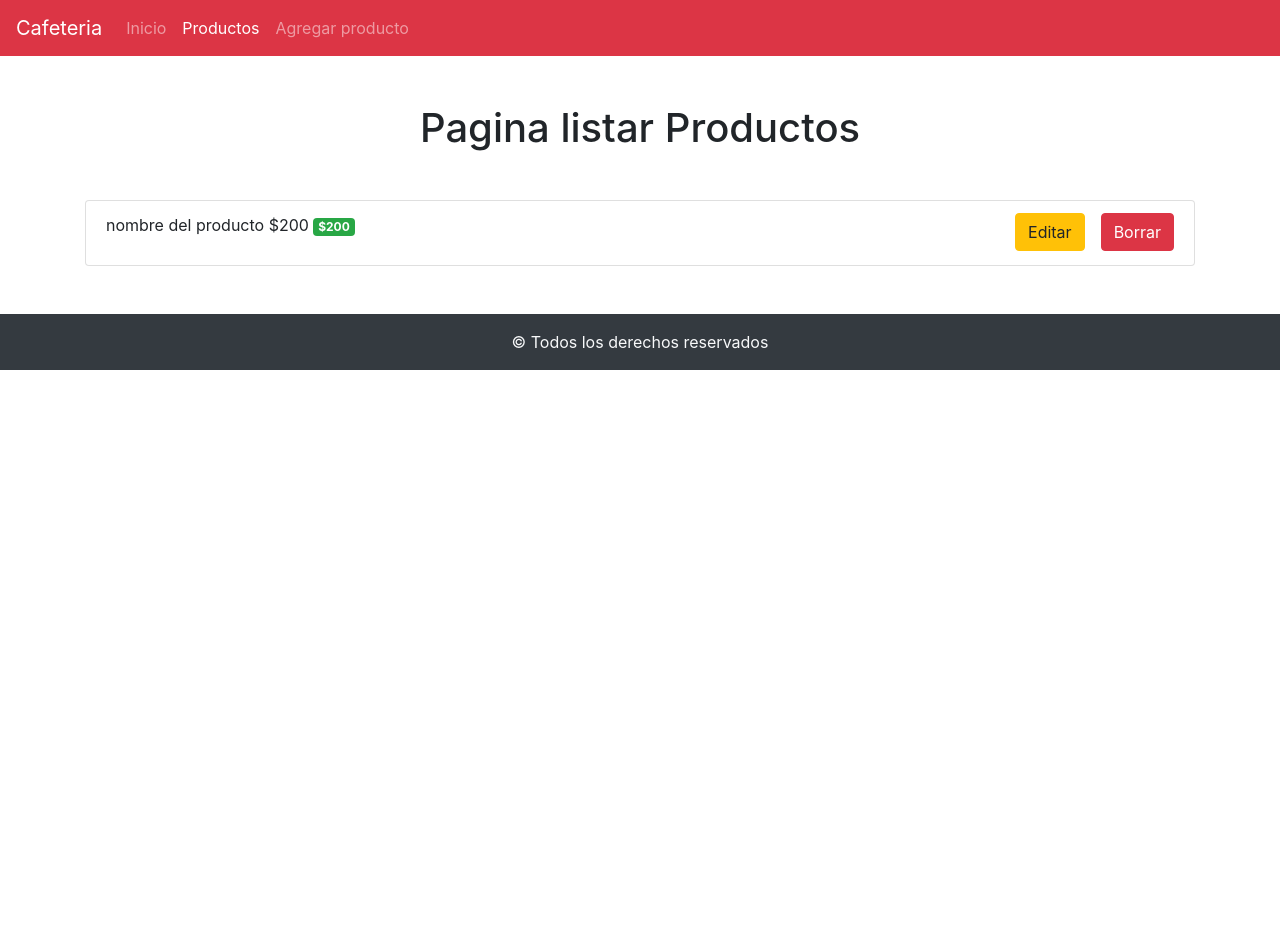
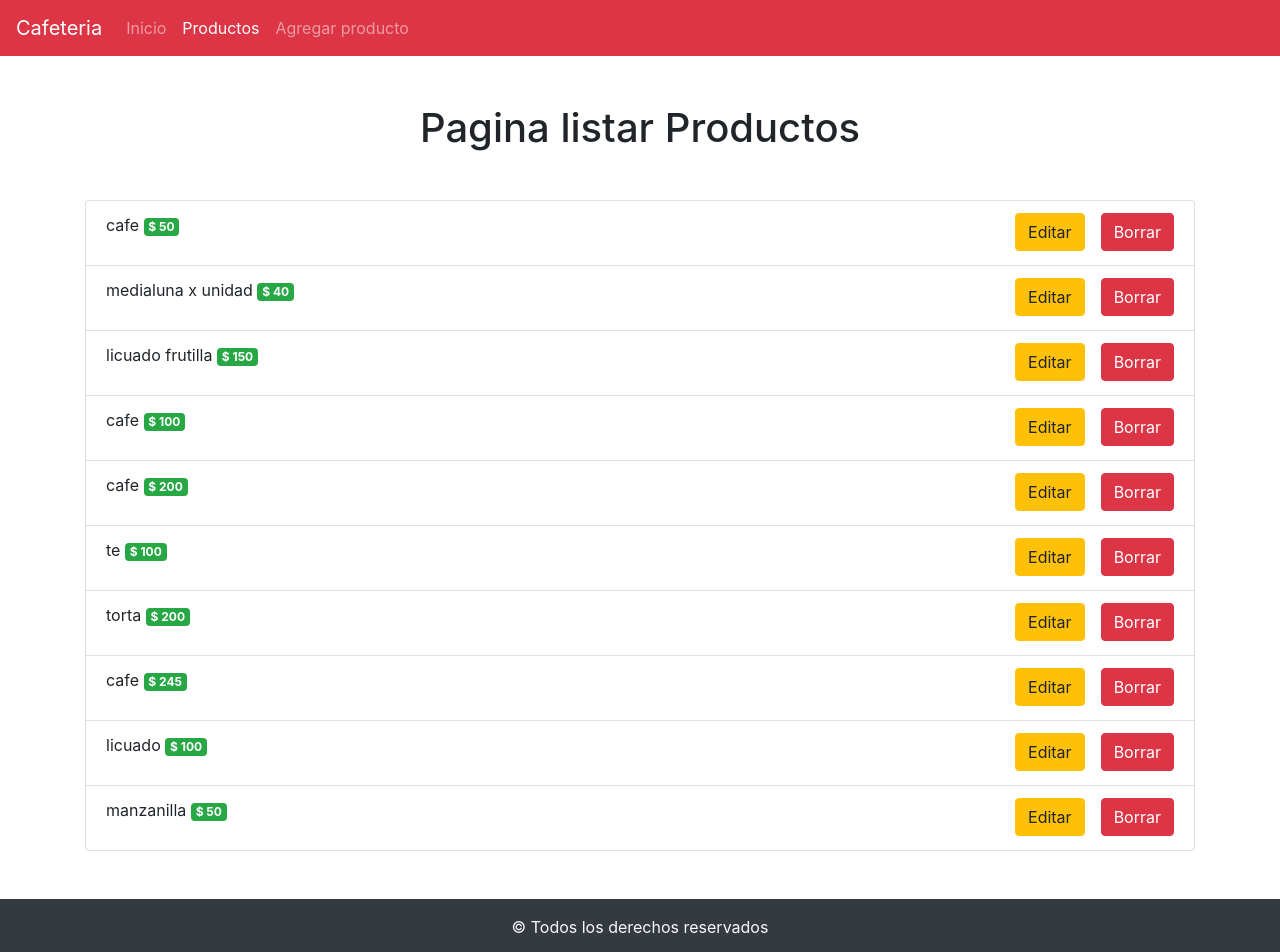
Before and after one commit to silmedina/crudbasico, a React (Create React App) app: page /productos in a window 1280 px wide. Shown: the top 952 px of the page. Before the commit the page ends 800 px from the top, so only its background shows below. Built offline with nearby package versions, Linux system fonts and the light colour scheme; data requests are answered from the project's data file.

Commit message:
agregamos lista de productos

```diff
--- a/db.json
+++ b/db.json
@@ -41,6 +41,24 @@
       "precioProducto": "200",
       "categoria": "dulce",
       "id": 7
+    },
+    {
+      "nombreProducto": "cafe",
+      "precioProducto": "245",
+      "categoria": "caliente",
+      "id": 8
+    },
+    {
+      "nombreProducto": "licuado",
+      "precioProducto": "100",
+      "categoria": "caliente",
+      "id": 9
+    },
+    {
+      "nombreProducto": "manzanilla",
+      "precioProducto": "50",
+      "categoria": "fria",
+      "id": 10
     }
   ]
 }
--- a/src/App.js
+++ b/src/App.js
@@ -17,6 +17,7 @@ function App() {
   const URL = process.env.REACT_APP_API_URL
   useEffect(()=>{
     //llamar a la api
+    consultarAPI();
   },[]);
 
   const consultarAPI = async() =>{
@@ -46,7 +47,7 @@ function App() {
          <ListarProductos productos={productos}></ListarProductos>
        </Route>
        <Route exact path='/productos/nuevo'>
-         <AgregarProducto></AgregarProducto>
+         <AgregarProducto consultarAPI={consultarAPI}></AgregarProducto>
        </Route>
      </Switch>
      <Footer></Footer>
--- a/src/components/AgregarProducto.js
+++ b/src/components/AgregarProducto.js
@@ -3,7 +3,8 @@ import { Container, Form , Button , Alert } from 'react-bootstrap';
 import Swal from 'sweetalert2'
 
 
-const AgregarProducto = () => {
+
+const AgregarProducto = (props) => {
     const URL = process.env.REACT_APP_API_URL;
     console.log(URL)
     const [nombreProducto, setNombreProducto] = useState("");
@@ -57,6 +58,7 @@ const AgregarProducto = () => {
                     'El producto ingresado se agrego correctamente!',
                     'success'
                   )
+                  props.consultarAPI();
             }
 
         }catch(error){
--- a/src/components/ItemProducto.js
+++ b/src/components/ItemProducto.js
@@ -1,11 +1,11 @@
 import React from 'react';
 import {ListGroup,Button, Badge} from "react-bootstrap";
 
-const ItemProducto = () => {
+const ItemProducto = (props) => {
     return (
         <ListGroup.Item className="d-flex justify-content-between">
             <p>
-                 nombre del producto $200 <Badge variant="success">$200</Badge>
+                 {props.producto.nombreProducto} <Badge variant="success">$  {props.producto.precioProducto} </Badge>
             </p>
            <div>
            <Button variant='warning' className="mr-3">Editar</Button>
--- a/src/components/ListarProductos.js
+++ b/src/components/ListarProductos.js
@@ -2,12 +2,14 @@ import React from "react";
 import { Container, ListGroup} from "react-bootstrap";
 import ItemProducto from "./ItemProducto";
 
-const ListarProductos = () => {
+const ListarProductos = (props) => {
   return (
     <Container>
       <h1 className="text-center my-5">Pagina listar Productos</h1>
       <ListGroup className='my-5'>
-       <ItemProducto></ItemProducto>
+          {
+              props.productos.map((producto)=> <ItemProducto producto={producto} key={producto.id}></ItemProducto>)
+          }
       </ListGroup>
     </Container>
   );
```
